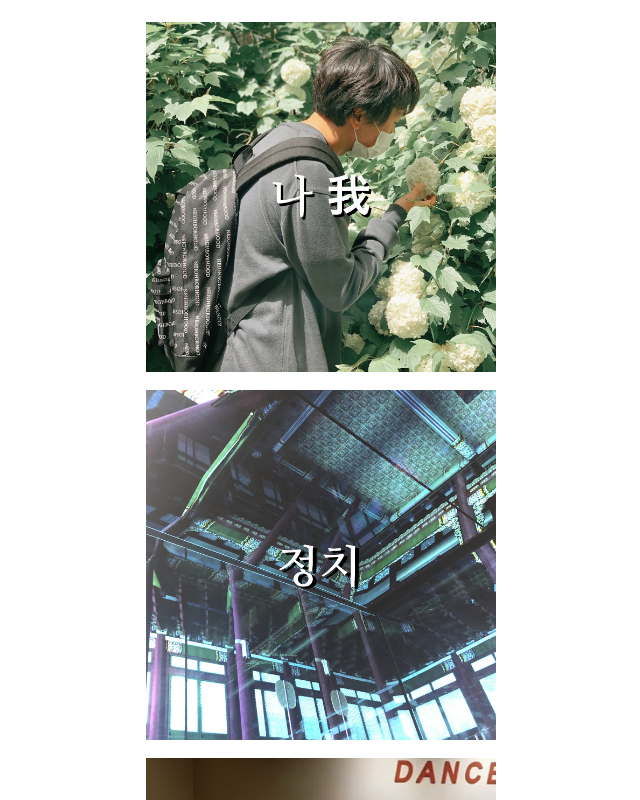
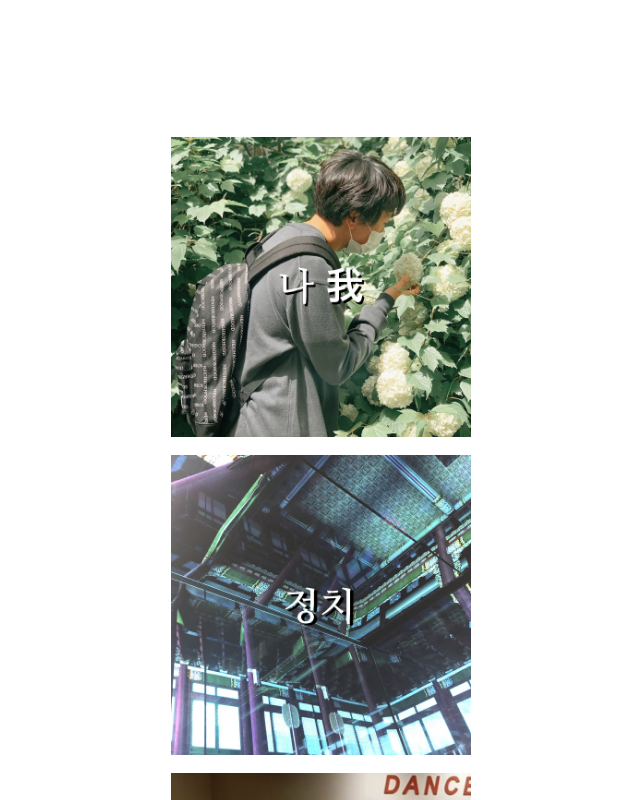
Before and after one commit to YongwoonJang/gyujanggak, a Next.js app in the folder jyu-homepage/: page / in a window 1280 px wide. Shown: the top 800 px of the page, without its empty margins (319-959 px from the left). Built offline with nearby package versions, Linux system fonts and the light colour scheme.

Commit message:
modify : adjust layout

```diff
--- a/jyu-homepage/pages/index.js
+++ b/jyu-homepage/pages/index.js
@@ -1,7 +1,6 @@
 import Link from 'next/link'
 import Image from 'next/image'
 import Layout from '/components/layout'
-import RequestFormAndResult from '/components/searchForm'
 import mainPageStyles from '/styles/mainPage.module.css'
 // import dotenv from "dotenv";
 // 숨고(20211216)
@@ -25,8 +24,8 @@ export default function Home() {
                 <Image
                   priority
                   src={'/images/' + id + '.jpg'}
-                  height={350}
-                  width={350}
+                  height={300}
+                  width={300}
                   alt={title}
                 />
               </a>
--- a/jyu-homepage/styles/layout.module.css
+++ b/jyu-homepage/styles/layout.module.css
@@ -2,5 +2,5 @@
   display: grid;
   grid-template-columns: auto auto auto auto auto auto;
   align-items: center;
-  margin-top:1%;
+  padding-top: 10%;
 }
--- a/jyu-homepage/styles/mainPage.module.css
+++ b/jyu-homepage/styles/mainPage.module.css
@@ -13,7 +13,7 @@
   padding-left:0px;
   margin:auto;
   margin-top: 0em;
-  width: 55%;
+  width: 45%;
   line-height: 0.0em;
 
 }
--- a/jyu-homepage/styles/page.module.scss
+++ b/jyu-homepage/styles/page.module.scss
@@ -25,8 +25,8 @@ $communication-a-link-color: rgb(166, 26, 26);
   color: rgb(149, 143, 143);
   font-size: 0.7em;
 
-  margin:auto;
-
+  margin: auto;
+  margin-top: 13%;
   text-align: center;
 }
 
@@ -532,6 +532,7 @@ $communication-a-link-color: rgb(166, 26, 26);
 @media screen and (max-width: $breakpoint-mobile) {
   .copyRight{
     font-size: 0.4em;
+    margin-top: 40%;
   }
 
   .page{
```
